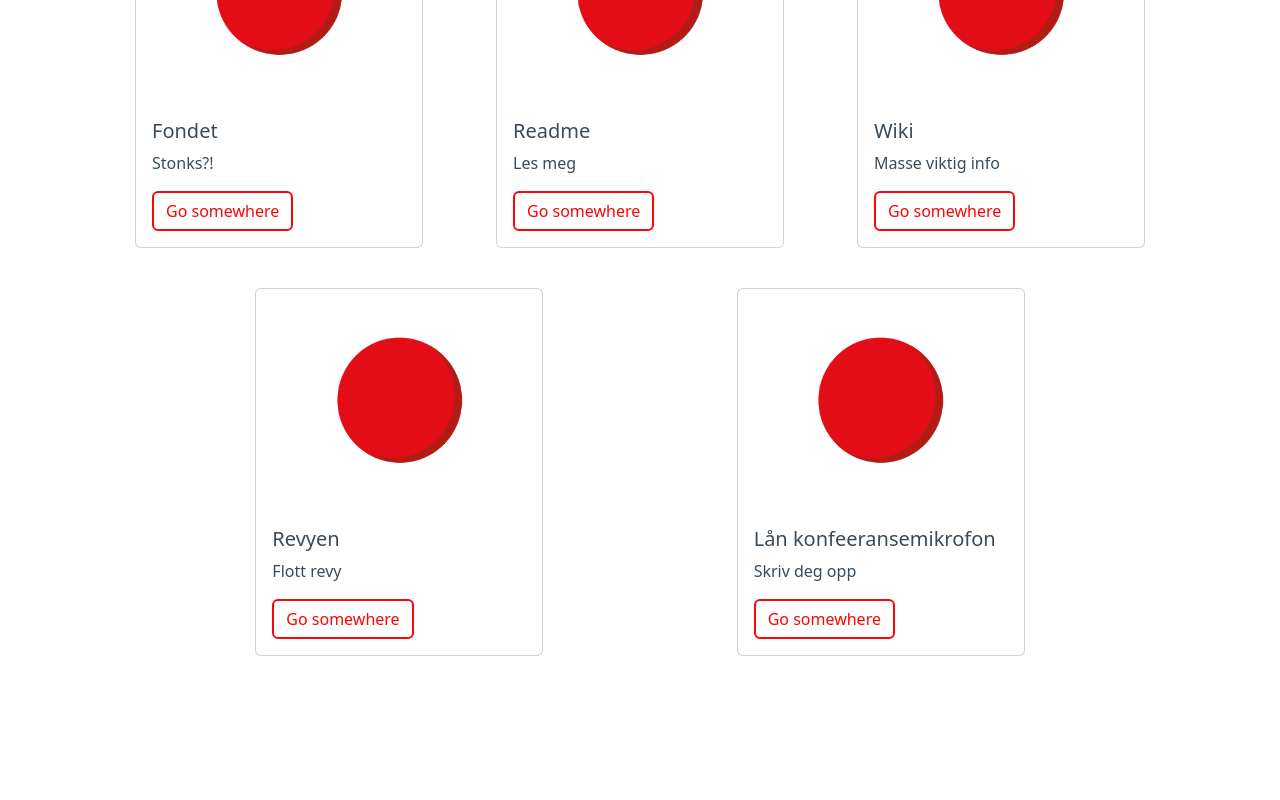
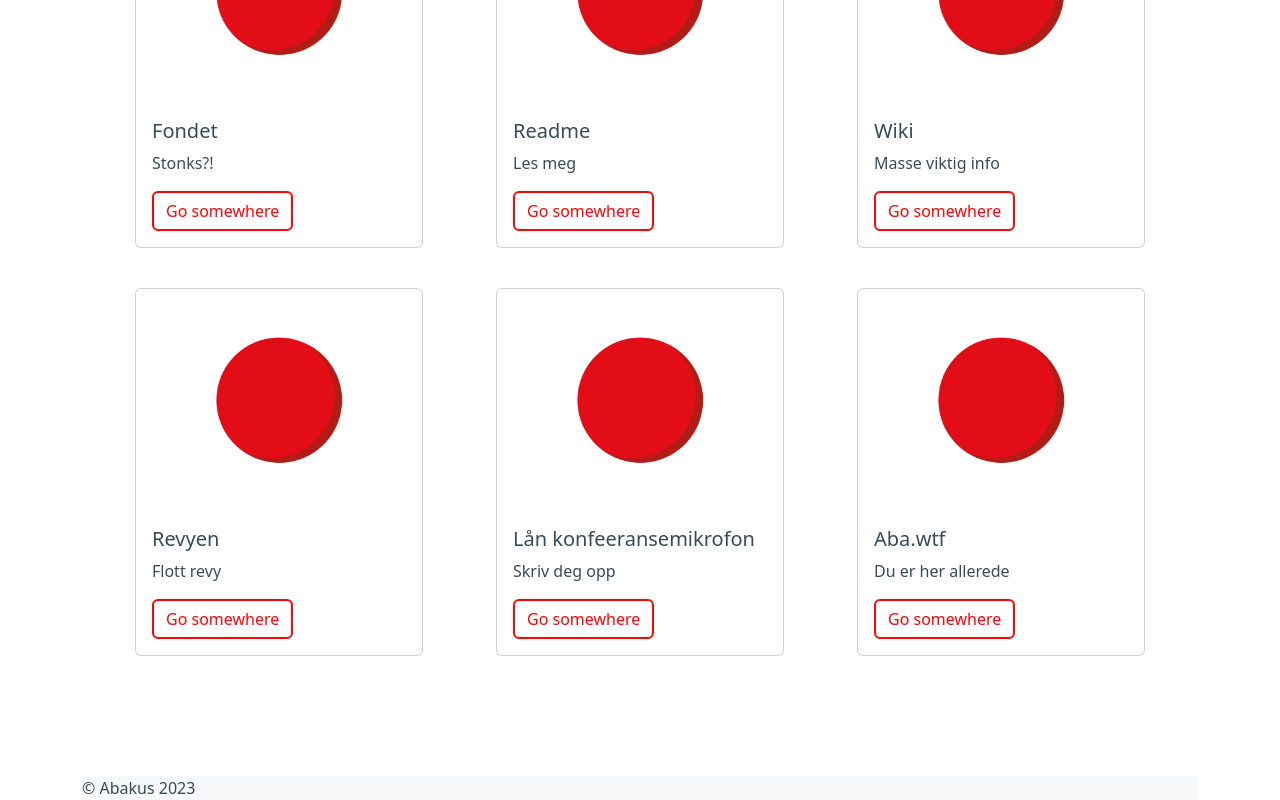
Before and after one commit to webkom/abanav, a React (Create React App) app: page / in a window 1280 px wide. Shown: the part 1462-2262 px from the top of the page. Before the commit the page ends 2238 px from the top, so only its background shows below. Built offline with nearby package versions, Linux system fonts and the light colour scheme.

Commit message:
add navbar

```diff
--- a/src/App.tsx
+++ b/src/App.tsx
@@ -1,10 +1,12 @@
 import Header from "./components/navbar";
 import SiteViews from "./components/SiteViews";
+import Footer from "./components/Footer";
 function App() {
   return (
     <div className="container">
       <Header />
       <SiteViews></SiteViews>
+      <Footer />
     </div>
   );
 }
--- /dev/null
+++ b/src/components/Footer.tsx
@@ -0,0 +1,7 @@
+function Footer() {
+  return (
+    <footer className="footer">&copy; Abakus {new Date().getFullYear()}</footer>
+  );
+}
+
+export default Footer;
--- a/src/sites.json
+++ b/src/sites.json
@@ -82,5 +82,11 @@
     "url": "https://docs.google.com/spreadsheets/d/1iq6oRy_66VRzaTxs3tqPoFoFnDai_-l3MKRElcrf2Rs/edit#gid=0",
     "description": "Skriv deg opp",
     "image": ""
+  },
+  {
+    "name": "Aba.wtf",
+    "url": "https://aba.wtf",
+    "description": "Du er her allerede",
+    "image": ""
   }
 ]
--- a/src/styles/App.css
+++ b/src/styles/App.css
@@ -74,3 +74,8 @@ body {
     background-color: var(--light-red);
     border: 2px solid var(--light-red);
 }
+
+.footer {
+    background-color: rgb(248, 249, 250);
+    font-family: var(--bs-body-font-family);
+}
```
Also changed, not shown: src/components/footer.tsx (deleted).
